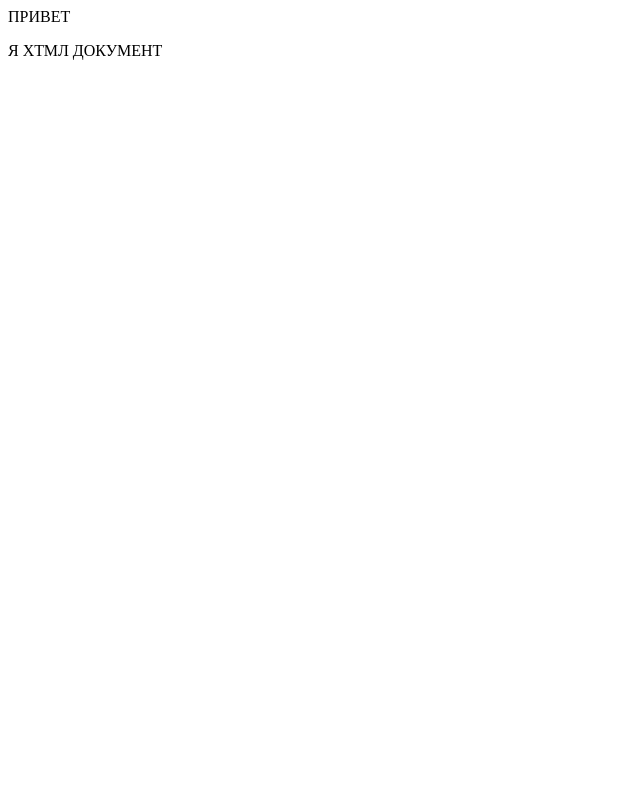
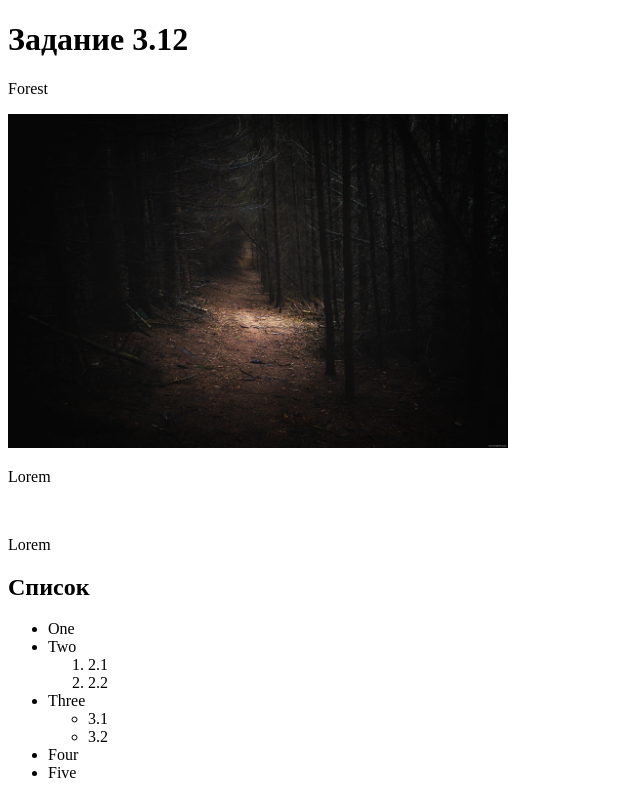
Before and after one commit to MarikKado/course1HTMLCSS, a plain HTML site: page index.html in a window 1280 px wide. Shown: the whole page, without its empty margins (0-640 px from the left). Drawn offline with Linux system fonts and the light colour scheme.

Commit message:
5 блок

```diff
--- a/index.html
+++ b/index.html
@@ -1 +1,31 @@
-ПРИВЕТ <p> Я ХТМЛ ДОКУМЕНТ </p>
+<!doctype html>
+<html lang="ru">
+<head>
+    <meta charset="UTF-8">
+    <title>Сайт</title>
+    <link rel="stylesheet" href="style.css">
+</head>
+<body>
+    <h1>Задание 3.12</h1>
+    <p>Forest</p>
+    <img src="./img/forest.jpg" width="500px" alt="Картинка леса">
+    <p>Lorem</p><br>
+    <p>Lorem</p>
+    <h2>Список</h2>
+    <ul>
+        <li>One</li>
+        <li>Two</li>
+            <ol>
+                <li>2.1</li>
+                <li>2.2</li>
+            </ol>
+        <li>Three</li>
+            <ul>
+                <li>3.1</li>
+                <li>3.2</li>
+            </ul>
+        <li>Four</li>
+        <li>Five</li>
+    </ul>
+</body>
+</html>
```
Also changed, not shown: img/catava.jpg (added), img/forest.jpg (added), img/liza.png (added), style.css (added).
